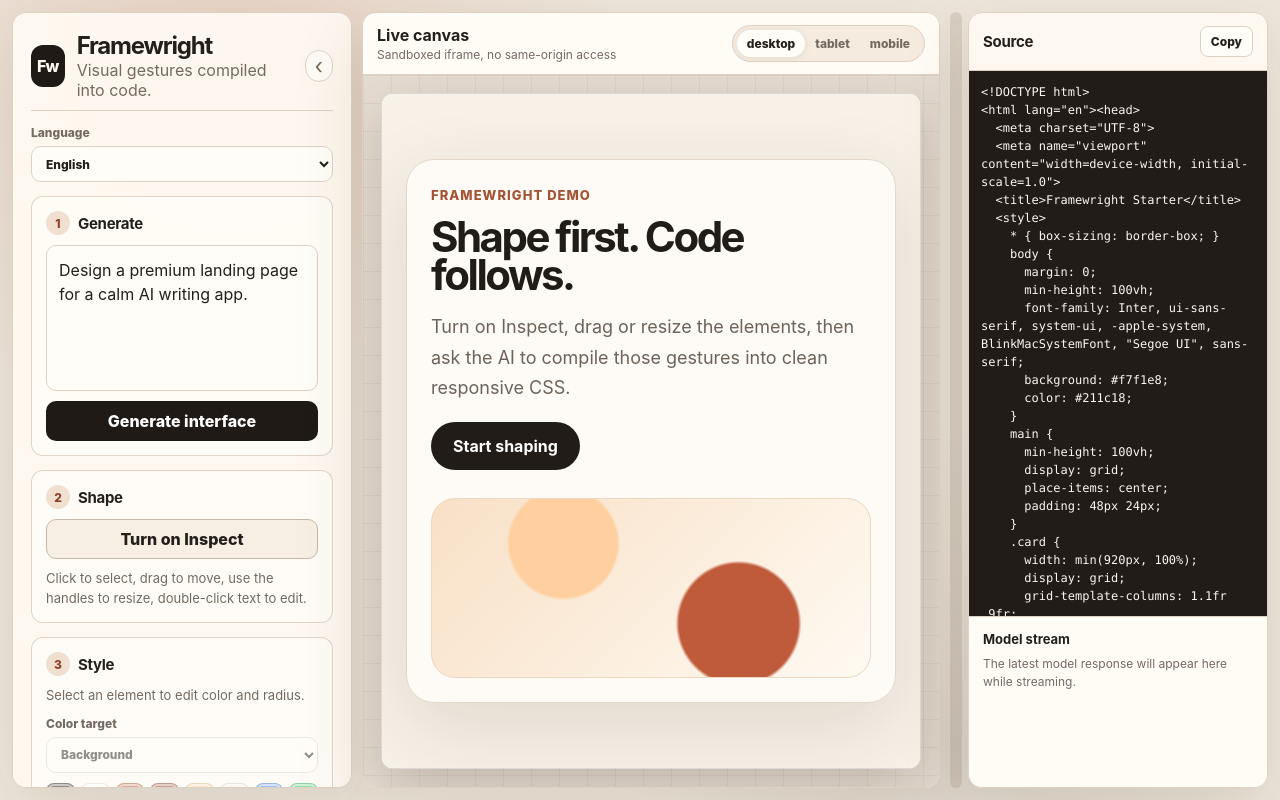
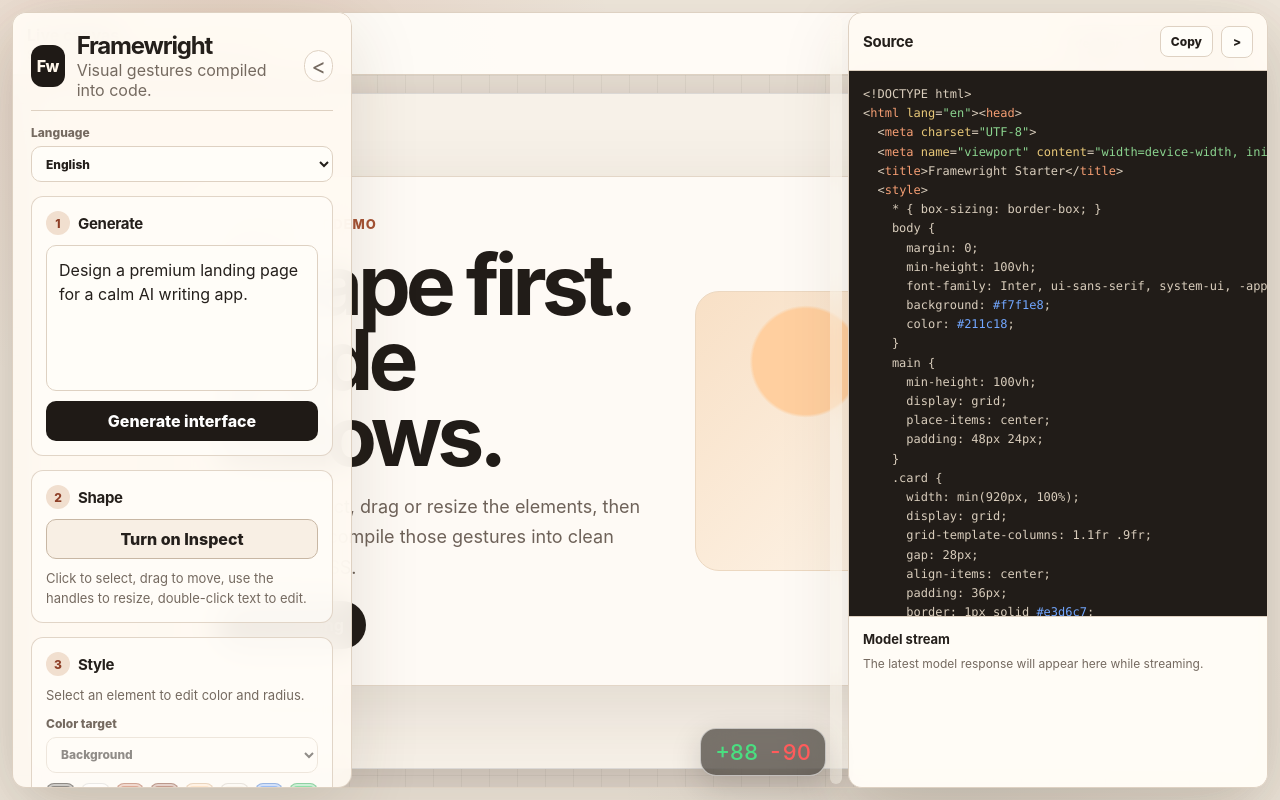
Before and after one commit to WangHexinyi/framewright, a React (Vite) app: page / in a window 1280 px wide. Built offline with nearby package versions, Linux system fonts and the light colour scheme.

Commit message:
Add floating panels and source feedback

```diff
--- a/src/App.tsx
+++ b/src/App.tsx
@@ -79,6 +79,11 @@
     streamEmpty: 'The latest model response will appear here while streaming.',
     collapsePanel: 'Collapse controls',
     openPanel: 'Open controls',
+    closeSource: 'Collapse source',
+    openSource: 'Open source',
+    syncNudge: 'You have unsaved visual edits. Compile now or enable auto compile before copying/exporting.',
+    enableAuto: 'Enable auto compile',
+    saveNow: 'Save now',
     selected: 'Selected',
     kindText: 'Text',
     kindButton: 'Button',
@@ -124,6 +129,11 @@
     streamEmpty: '模型流式响应会显示在这里。',
     collapsePanel: '收起控制栏',
     openPanel: '打开控制栏',
+    closeSource: '收起源码',
+    openSource: '打开源码',
+    syncNudge: '你有尚未保存到源码的可视化修改。复制或导出前请先保存，或开启自动编译。',
+    enableAuto: '开启自动编译',
+    saveNow: '立即保存',
     selected: '当前选中',
     kindText: '文本',
     kindButton: '按钮',
@@ -169,6 +179,11 @@
     streamEmpty: 'La dernière réponse du modèle apparaîtra ici.',
     collapsePanel: 'Réduire les contrôles',
     openPanel: 'Ouvrir les contrôles',
+    closeSource: 'Réduire la source',
+    openSource: 'Ouvrir la source',
+    syncNudge: 'Vous avez des edits visuels non enregistrés. Compilez maintenant ou activez la compilation auto avant de copier/exporter.',
+    enableAuto: 'Activer auto',
+    saveNow: 'Enregistrer',
     selected: 'Sélection',
     kindText: 'Texte',
     kindButton: 'Bouton',
@@ -291,18 +306,55 @@
   }
 }
 
-function readLayout(): { leftPanelOpen: boolean; workspaceRatio: number } {
+function readLayout(): { leftPanelOpen: boolean; codePanelOpen: boolean; codePanelWidth: number } {
   try {
     const saved = localStorage.getItem(LAYOUT_STORAGE_KEY);
-    if (!saved) return { leftPanelOpen: true, workspaceRatio: 0.72 };
-    const parsed = JSON.parse(saved) as Partial<{ leftPanelOpen: boolean; workspaceRatio: number }>;
+    if (!saved) return { leftPanelOpen: true, codePanelOpen: true, codePanelWidth: 420 };
+    const parsed = JSON.parse(saved) as Partial<{ leftPanelOpen: boolean; codePanelOpen: boolean; codePanelWidth: number }>;
     return {
       leftPanelOpen: parsed.leftPanelOpen ?? true,
-      workspaceRatio: Math.min(0.86, Math.max(0.38, parsed.workspaceRatio ?? 0.72)),
+      codePanelOpen: parsed.codePanelOpen ?? true,
+      codePanelWidth: Math.min(760, Math.max(320, parsed.codePanelWidth ?? 420)),
     };
   } catch {
-    return { leftPanelOpen: true, workspaceRatio: 0.72 };
+    return { leftPanelOpen: true, codePanelOpen: true, codePanelWidth: 420 };
   }
+}
+
+function escapeHtml(value: string): string {
+  return value
+    .replace(/&/g, '&amp;')
+    .replace(/</g, '&lt;')
+    .replace(/>/g, '&gt;')
+    .replace(/"/g, '&quot;');
+}
+
+function highlightHtmlCode(value: string): string {
+  return escapeHtml(value)
+    .replace(/(&lt;!--[\s\S]*?--&gt;)/g, '<span class="tok-comment">$1</span>')
+    .replace(/(&lt;\/?)([a-zA-Z][\w:-]*)/g, '$1<span class="tok-tag">$2</span>')
+    .replace(/([a-zA-Z_:][-a-zA-Z0-9_:.]*)(=)(&quot;.*?&quot;|'.*?'|&quot;.*?$)/g, '<span class="tok-attr">$1</span>$2<span class="tok-string">$3</span>')
+    .replace(/(#(?:[0-9a-fA-F]{3}){1,2})/g, '<span class="tok-color">$1</span>');
+}
+
+function measureCodeDelta(before: string, after: string): { added: number; deleted: number } {
+  if (before === after) return { added: 0, deleted: 0 };
+  const previous = before.split('\n');
+  const next = after.split('\n');
+  let prefix = 0;
+  while (prefix < previous.length && prefix < next.length && previous[prefix] === next[prefix]) prefix += 1;
+  let suffix = 0;
+  while (
+    suffix + prefix < previous.length &&
+    suffix + prefix < next.length &&
+    previous[previous.length - 1 - suffix] === next[next.length - 1 - suffix]
+  ) {
+    suffix += 1;
+  }
+  return {
+    added: Math.max(0, next.length - prefix - suffix),
+    deleted: Math.max(0, previous.length - prefix - suffix),
+  };
 }
 
 function localSourceMetric(result: SourceEditResult): AiCallMetric {
@@ -331,7 +383,8 @@
   const [customColor, setCustomColor] = useState('#bf5b3a');
   const [cornerRadius, setCornerRadius] = useState(24);
   const [leftPanelOpen, setLeftPanelOpen] = useState(initialLayout.leftPanelOpen);
-  const [workspaceRatio, setWorkspaceRatio] = useState(initialLayout.workspaceRatio);
+  const [codePanelOpen, setCodePanelOpen] = useState(initialLayout.codePanelOpen);
+  const [codePanelWidth, setCodePanelWidth] = useState(initialLayout.codePanelWidth);
   const [inspectMode, setInspectMode] = useState(false);
   const [isLoading, setIsLoading] = useState(false);
   const [streamText, setStreamText] = useState('');
@@ -346,14 +399,23 @@
   const activeCompileRef = useRef(false);
   const autoCompileTimerRef = useRef<ReturnType<typeof setTimeout> | null>(null);
   const appShellRef = useRef<HTMLElement | null>(null);
+  const codeHighlightRef = useRef<HTMLPreElement | null>(null);
+  const previousCodeRef = useRef(STARTER_HTML);
+  const [codeDelta, setCodeDelta] = useState({ added: 0, deleted: 0 });
 
   useEffect(() => {
     localStorage.setItem(STORAGE_KEY, JSON.stringify(config));
   }, [config]);
 
   useEffect(() => {
-    localStorage.setItem(LAYOUT_STORAGE_KEY, JSON.stringify({ leftPanelOpen, workspaceRatio }));
-  }, [leftPanelOpen, workspaceRatio]);
+    localStorage.setItem(LAYOUT_STORAGE_KEY, JSON.stringify({ leftPanelOpen, codePanelOpen, codePanelWidth }));
+  }, [leftPanelOpen, codePanelOpen, codePanelWidth]);
+
+  useEffect(() => {
+    const previous = previousCodeRef.current;
+    setCodeDelta(measureCodeDelta(previous, code));
+    previousCodeRef.current = code;
+  }, [code]);
 
   const hasApiKey = config.apiKey.trim().length > 0;
   const architecture = useMemo(() => buildComponentArchitecture(code, 'framewright'), [code]);
@@ -368,6 +430,8 @@
       return acc;
     }, {});
   }, [operations]);
+
+  const highlightedCode = useMemo(() => highlightHtmlCode(code), [code]);
 
   const handleCodeChange = useCallback((nextCode: string) => {
     compileVersionRef.current += 1;
@@ -702,19 +766,15 @@
     setCompileState('idle');
   }
 
-  function beginWorkspaceResize(event: React.PointerEvent<HTMLButtonElement>) {
+  function beginSourceResize(event: React.PointerEvent<HTMLButtonElement>) {
     event.preventDefault();
     const shell = appShellRef.current;
     if (!shell) return;
     const rect = shell.getBoundingClientRect();
-    const leftWidth = leftPanelOpen ? 340 : 0;
-    const fixedGapWidth = leftPanelOpen ? 28 : 16;
-    const available = Math.max(520, rect.width - leftWidth - fixedGapWidth - 24);
 
     function move(pointerEvent: PointerEvent) {
-      const workspaceLeft = rect.left + 12 + leftWidth + (leftPanelOpen ? 12 : 0);
-      const next = (pointerEvent.clientX - workspaceLeft) / available;
-      setWorkspaceRatio(Math.min(0.86, Math.max(0.38, next)));
+      const next = rect.right - pointerEvent.clientX - 12;
+      setCodePanelWidth(Math.min(760, Math.max(320, next)));
     }
 
     function up() {
@@ -734,13 +794,17 @@
     : '';
   const shellStyle = {
     '--left-panel-width': leftPanelOpen ? '340px' : '0px',
-    '--preview-ratio': workspaceRatio,
+    '--code-panel-width': `${codePanelWidth}px`,
   } as CSSProperties;
 
   return (
     <main
       ref={appShellRef}
-      className={leftPanelOpen ? 'app-shell' : 'app-shell left-collapsed'}
+      className={[
+        'app-shell',
+        leftPanelOpen ? '' : 'left-collapsed',
+        codePanelOpen ? '' : 'code-collapsed',
+      ].filter(Boolean).join(' ')}
       style={shellStyle}
     >
       {!leftPanelOpen && (
@@ -768,7 +832,7 @@
             aria-label={t.collapsePanel}
             title={t.collapsePanel}
           >
-            ‹
+            {'<'}
           </button>
         </header>
 
@@ -1057,22 +1121,81 @@
         />
       </div>
 
+      {operations.length > 0 && !autoCompileEnabled && (
+        <div className="sync-nudge" role="status">
+          <span>{t.syncNudge}</span>
+          <button type="button" onClick={() => setAutoCompileEnabled(true)}>
+            {t.enableAuto}
+          </button>
+          <button type="button" onClick={() => void handleCompileLayout()}>
+            {t.saveNow}
+          </button>
+        </div>
+      )}
+
+      <div className="code-delta-lens" aria-live="polite">
+        <span className="delta-added">{`+${codeDelta.added}`}</span>
+        <span className="delta-deleted">{`-${codeDelta.deleted}`}</span>
+      </div>
+
+      {!codePanelOpen && (
+        <button
+          type="button"
+          className="source-tab"
+          onClick={() => setCodePanelOpen(true)}
+          aria-label={t.openSource}
+          title={t.openSource}
+        >
+          {'</>'}
+        </button>
+      )}
+
+      {codePanelOpen && (
         <button
           type="button"
           className="workspace-resizer"
-        onPointerDown={beginWorkspaceResize}
-        aria-label="Resize preview and source panels"
-        title="Drag to resize preview/source"
+          onPointerDown={beginSourceResize}
+          aria-label="Resize source panel"
+          title="Drag to resize source panel"
         />
+      )}
 
-      <aside className="code-panel">
+      <aside className="code-panel" aria-hidden={!codePanelOpen}>
         <header>
           <h2>{t.source}</h2>
+          <div className="code-actions">
             <button type="button" disabled={isCodeExportLocked} onClick={() => navigator.clipboard.writeText(code)}>
               {isCodeExportLocked ? t.syncing : t.copy}
             </button>
+            <button
+              type="button"
+              className="panel-collapse-button"
+              onClick={() => setCodePanelOpen(false)}
+              aria-label={t.closeSource}
+              title={t.closeSource}
+            >
+              {'>'}
+            </button>
+          </div>
         </header>
-        <textarea value={code} onChange={(event) => handleCodeChange(event.target.value)} spellCheck={false} />
+        <div className="code-editor">
+          <pre
+            ref={codeHighlightRef}
+            className="code-highlight"
+            aria-hidden="true"
+            dangerouslySetInnerHTML={{ __html: highlightedCode }}
+          />
+          <textarea
+            value={code}
+            onChange={(event) => handleCodeChange(event.target.value)}
+            onScroll={(event) => {
+              if (!codeHighlightRef.current) return;
+              codeHighlightRef.current.scrollTop = event.currentTarget.scrollTop;
+              codeHighlightRef.current.scrollLeft = event.currentTarget.scrollLeft;
+            }}
+            spellCheck={false}
+          />
+        </div>
         <div className="stream-box">
           <strong>{t.modelStream}</strong>
           <p>{streamText || t.streamEmpty}</p>
--- a/src/index.css
+++ b/src/index.css
@@ -43,13 +43,7 @@
 .app-shell {
   width: 100vw;
   height: 100vh;
-  display: grid;
-  grid-template-columns:
-    var(--left-panel-width, 340px)
-    minmax(420px, calc((100vw - var(--left-panel-width, 340px) - 52px) * var(--preview-ratio, 0.72)))
-    8px
-    minmax(300px, 1fr);
-  gap: 10px;
+  position: relative;
   padding: 12px;
   overflow: hidden;
   background:
@@ -59,11 +53,11 @@
 }
 
 .app-shell.left-collapsed {
-  grid-template-columns:
-    0
-    minmax(520px, calc((100vw - 40px) * var(--preview-ratio, 0.72)))
-    8px
-    minmax(300px, 1fr);
+  --left-panel-width: 0px;
+}
+
+.app-shell.code-collapsed {
+  --code-panel-width: 0px;
 }
 
 .control-panel,
@@ -83,10 +77,36 @@
   flex-direction: column;
 }
 
+.code-panel {
+  position: absolute;
+  top: 12px;
+  right: 12px;
+  bottom: 12px;
+  z-index: 10;
+  width: var(--code-panel-width, 420px);
+  backdrop-filter: blur(16px) saturate(1.08);
+  transition:
+    opacity 0.18s ease,
+    transform 0.18s ease;
+}
+
+.code-collapsed .code-panel {
+  opacity: 0;
+  pointer-events: none;
+  transform: translateX(18px);
+}
+
 .control-panel {
+  position: absolute;
+  left: 12px;
+  top: 12px;
+  bottom: 12px;
+  z-index: 8;
+  width: 340px;
   padding: 18px;
   gap: 14px;
   overflow-y: auto;
+  backdrop-filter: blur(16px) saturate(1.08);
   transition:
     opacity 0.18s ease,
     transform 0.18s ease;
@@ -99,8 +119,9 @@
 }
 
 .preview-slot {
-  min-width: 0;
-  min-height: 0;
+  position: absolute;
+  inset: 12px;
+  z-index: 1;
   display: flex;
 }
 
@@ -109,14 +130,18 @@
 }
 
 .workspace-resizer {
+  position: absolute;
+  top: 16px;
+  right: calc(var(--code-panel-width, 420px) + 18px);
+  z-index: 11;
   width: 8px;
   min-width: 8px;
-  height: 100%;
-  align-self: stretch;
+  height: calc(100vh - 32px);
   border: 0;
   border-radius: 999px;
-  background: rgba(120, 101, 83, 0.16);
+  background: rgba(255, 250, 242, 0.44);
   cursor: col-resize;
+  backdrop-filter: blur(12px);
   transition:
     background 0.16s ease,
     transform 0.16s ease;
@@ -161,6 +186,98 @@
   color: var(--muted);
   font-size: 22px;
   line-height: 1;
+}
+
+.source-tab {
+  position: fixed;
+  right: 12px;
+  top: 50%;
+  z-index: 20;
+  width: 46px;
+  height: 58px;
+  border: 1px solid rgba(255, 255, 255, 0.64);
+  border-radius: 14px 0 0 14px;
+  background: rgba(255, 250, 242, 0.76);
+  color: var(--ink);
+  font-size: 12px;
+  font-weight: 900;
+  box-shadow: 0 8px 28px rgba(62, 43, 26, 0.14);
+  backdrop-filter: blur(14px) saturate(1.12);
+  transform: translateY(-50%);
+}
+
+.code-delta-lens {
+  position: absolute;
+  right: calc(var(--code-panel-width, 420px) + 34px);
+  bottom: 24px;
+  z-index: 12;
+  display: flex;
+  gap: 10px;
+  align-items: center;
+  padding: 10px 14px;
+  border: 1px solid rgba(255, 255, 255, 0.58);
+  border-radius: 16px;
+  background: rgba(31, 26, 22, 0.58);
+  color: #fff;
+  box-shadow: 0 10px 30px rgba(31, 26, 22, 0.18);
+  backdrop-filter: blur(16px) saturate(1.12);
+  font-size: 22px;
+  font-weight: 500;
+  font-variant-numeric: tabular-nums;
+}
+
+.code-collapsed .code-delta-lens {
+  right: 24px;
+}
+
+.delta-added {
+  color: #4ade80;
+}
+
+.delta-deleted {
+  color: #ff5b5b;
+}
+
+.sync-nudge {
+  position: absolute;
+  left: 50%;
+  bottom: 24px;
+  z-index: 12;
+  max-width: min(620px, calc(100vw - 420px));
+  display: flex;
+  align-items: center;
+  gap: 10px;
+  padding: 10px 12px;
+  border: 1px solid rgba(255, 255, 255, 0.62);
+  border-radius: 16px;
+  background: rgba(255, 250, 242, 0.76);
+  color: var(--ink);
+  box-shadow: 0 12px 34px rgba(62, 43, 26, 0.16);
+  backdrop-filter: blur(16px) saturate(1.12);
+  transform: translateX(-50%);
+}
+
+.sync-nudge span {
+  min-width: 0;
+  color: var(--muted);
+  font-size: 12px;
+  line-height: 1.35;
+}
+
+.sync-nudge button {
+  flex: 0 0 auto;
+  border: 1px solid var(--line);
+  border-radius: 999px;
+  padding: 7px 10px;
+  background: var(--paper-strong);
+  color: var(--ink);
+  font-size: 12px;
+  font-weight: 800;
+}
+
+.sync-nudge button:first-of-type {
+  background: var(--dark);
+  color: #fff7eb;
 }
 
 .brand {
@@ -686,16 +803,73 @@
   opacity: 0.45;
 }
 
-.code-panel textarea {
+.code-actions {
+  display: flex;
+  align-items: center;
+  gap: 8px;
+}
+
+.code-editor {
+  position: relative;
   flex: 1;
   min-height: 0;
+  overflow: hidden;
+  background: #211c18;
+}
+
+.code-highlight,
+.code-editor textarea {
+  position: absolute;
+  inset: 0;
+  margin: 0;
+  padding: 14px;
   border: 0;
   border-radius: 0;
   border-bottom: 1px solid var(--line);
-  background: #211c18;
-  color: #fdf6ee;
+  overflow: auto;
   font-family: "SFMono-Regular", Consolas, "Liberation Mono", monospace;
   font-size: 12px;
+  line-height: 1.6;
+  tab-size: 2;
+  white-space: pre;
+}
+
+.code-highlight {
+  color: #d9cdbc;
+  pointer-events: none;
+}
+
+.code-editor textarea {
+  resize: none;
+  background: transparent;
+  color: transparent;
+  caret-color: #fff6e7;
+  outline: none;
+}
+
+.code-editor textarea::selection {
+  background: rgba(191, 91, 58, 0.35);
+  color: transparent;
+}
+
+.tok-comment {
+  color: #8a7d70;
+}
+
+.tok-tag {
+  color: #f59e73;
+}
+
+.tok-attr {
+  color: #e8c878;
+}
+
+.tok-string {
+  color: #8bd48f;
+}
+
+.tok-color {
+  color: #72a7ff;
 }
 
 .stream-box {
```
Lines whose indentation alone changed are shown as unchanged.
